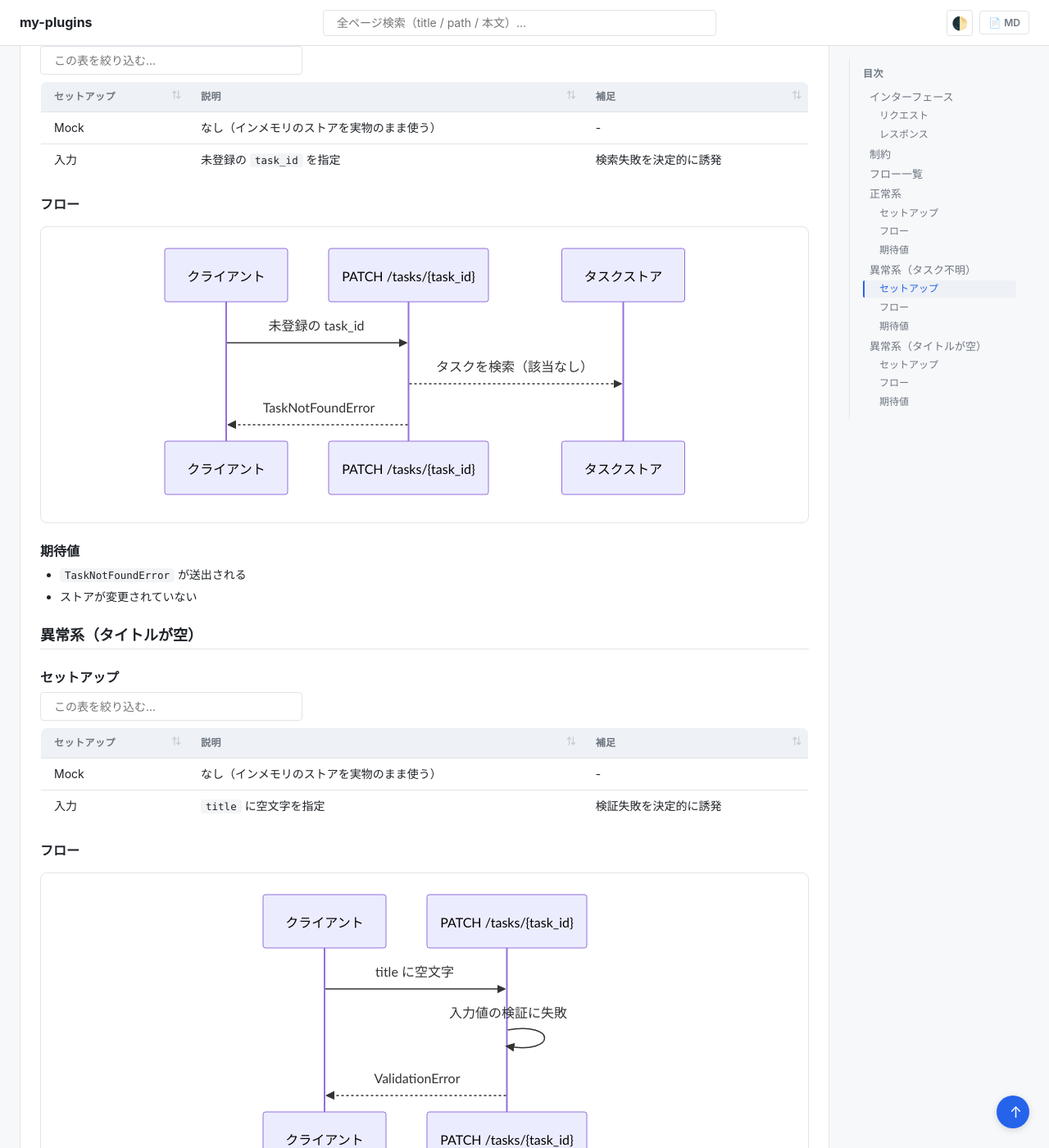
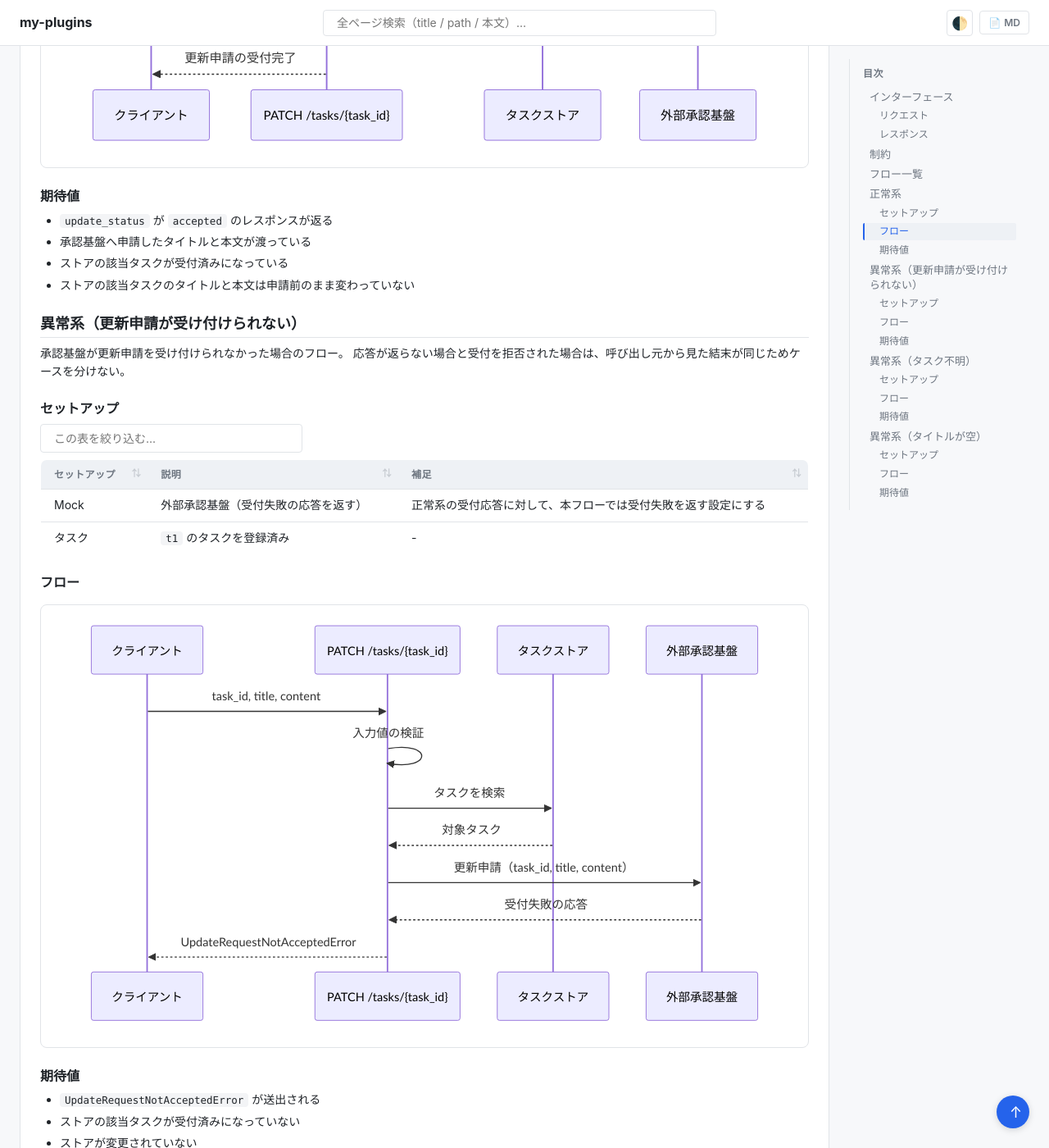
Before and after one commit to shuhei1101/ai-monitor-e2e, a Jekyll site: the page built from docs/wiki/設計図/バックエンド結合/タスク更新.py.md, in a window 1280 px wide and 1400 px high, scrolled down 2183 px. Shown: the whole window at 82% size. Built offline with Jekyll 4.4.1, drawn with Linux system fonts in a browser that asks for light colours; our own code applies the rules of GitHub Pages for plain Markdown files; some of the changed text lies outside the part shown.

Commit message:
docs: タスク更新の結合設計を承認基盤への更新申請前提に更新
- レスポンスを更新後のタスクから更新申請の受付状態に変更
- 異常系（更新申請が受け付けられない）を追加
- 承認基盤への申請タイムアウトと受付失敗の粒度を制約に明記
- バックエンド結合フォルダの README と設計図の目次を追加

Co-Authored-By: Claude Opus 5 <noreply@anthropic.com>

````diff
--- a/docs/wiki/設計図/バックエンド結合/タスク更新.py.md
+++ b/docs/wiki/設計図/バックエンド結合/タスク更新.py.md
@@ -6,7 +6,9 @@ template_version: 1.0.0
 
 エンドポイント: PATCH /tasks/{task_id}
 
-登録済みタスクのタイトルと本文を更新する。
+登録済みタスクのタイトルと本文の更新を、外部承認基盤へ申請する。
+更新の確定は承認基盤から非同期で返るため、本エンドポイントの範囲は承認基盤の受付応答を受け取るところまでとする。
+承認結果の反映と承認待ち状態の照会は扱わない。
 
 ## インターフェース
 
@@ -23,23 +25,27 @@ template_version: 1.0.0
 | フィールド | 型 | 説明 | 制限 | 補足 |
 | --- | --- | --- | --- | --- |
 | `id` | str | タスク ID | - | - |
-| `title` | str | 更新後のタスク名 | - | - |
-| `content` | str | 更新後の本文 | - | - |
+| `update_status` | str | 更新申請の状態 | `accepted` | 受付完了を表す。受付前のタスクは `none` |
+
+更新後のタイトルと本文は返さない。
+承認が完了するまで更新は確定せず、この時点で確定値を返すと承認前の内容を確定済みとして扱うことになるため。
 
 ## 制約
 
 | 項目 | 制約 | 補足 |
 | --- | --- | --- |
-| タイムアウト | 制限なし | - |
+| タイムアウト | 承認基盤への更新申請は 5 秒で打ち切る | 超過時は受付失敗として扱う。値は設定ファイルへ外出しする |
 | 認可 | なし | sandbox 用の最小実装 |
+| 受付失敗の粒度 | 応答なしと受付拒否を区別しない | 呼び出し元から見た結末が同じため |
 
 ## フロー一覧
 
 | 分類 | フロー名 | 概要 | 補足 |
 | --- | --- | --- | --- |
-| 正常 | 正常系 | 対象タスクのタイトルと本文を更新して返す | - |
-| 異常 | 異常系（タスク不明） | 未登録の ID を指定 | - |
-| 異常 | 異常系（タイトルが空） | タイトルの検証失敗 | - |
+| 正常 | 正常系 | 承認基盤へ更新申請を送り、受付応答をもって受付完了を返す | - |
+| 異常 | 異常系（更新申請が受け付けられない） | 承認基盤が受付に失敗する | 応答なしと受付拒否を分けない |
+| 異常 | 異常系（タスク不明） | 未登録の ID を指定 | 申請は送らない |
+| 異常 | 異常系（タイトルが空） | タイトルの検証失敗 | 申請は送らない |
 
 ## 正常系
 
@@ -47,7 +53,7 @@ template_version: 1.0.0
 
 | セットアップ | 説明 | 補足 |
 | --- | --- | --- |
-| Mock | なし（インメモリのストアを実物のまま使う） | - |
+| Mock | 外部承認基盤（受付応答を返す） | ストアはインメモリの実物をそのまま使う |
 | タスク | `t1` のタスクを登録済み | - |
 
 ### フロー
@@ -57,17 +63,60 @@ sequenceDiagram
   participant C as クライアント
   participant IF as PATCH /tasks/{task_id}
   participant DB as タスクストア
+  participant AP as 外部承認基盤
 
   C->>IF: task_id, title, content
   IF->>IF: 入力値の検証
-  IF->>DB: タスクを更新
-  IF-->>C: 更新後のタスク
+  IF->>DB: タスクを検索
+  DB-->>IF: 対象タスク
+  IF->>AP: 更新申請（task_id, title, content）
+  AP-->>IF: 受付応答
+  IF->>DB: 対象タスクを受付済みにする
+  IF-->>C: 更新申請の受付完了
 ```
 
 ### 期待値
 
-- 更新後のタイトルと本文を持つタスクが返る
-- ストアの該当タスクが更新後の値になっている
+- `update_status` が `accepted` のレスポンスが返る
+- 承認基盤へ申請したタイトルと本文が渡っている
+- ストアの該当タスクが受付済みになっている
+- ストアの該当タスクのタイトルと本文は申請前のまま変わっていない
+
+## 異常系（更新申請が受け付けられない）
+
+承認基盤が更新申請を受け付けられなかった場合のフロー。
+応答が返らない場合と受付を拒否された場合は、呼び出し元から見た結末が同じためケースを分けない。
+
+### セットアップ
+
+| セットアップ | 説明 | 補足 |
+| --- | --- | --- |
+| Mock | 外部承認基盤（受付失敗の応答を返す） | 正常系の受付応答に対して、本フローでは受付失敗を返す設定にする |
+| タスク | `t1` のタスクを登録済み | - |
+
+### フロー
+
+```mermaid
+sequenceDiagram
+  participant C as クライアント
+  participant IF as PATCH /tasks/{task_id}
+  participant DB as タスクストア
+  participant AP as 外部承認基盤
+
+  C->>IF: task_id, title, content
+  IF->>IF: 入力値の検証
+  IF->>DB: タスクを検索
+  DB-->>IF: 対象タスク
+  IF->>AP: 更新申請（task_id, title, content）
+  AP-->>IF: 受付失敗の応答
+  IF-->>C: UpdateRequestNotAcceptedError
+```
+
+### 期待値
+
+- `UpdateRequestNotAcceptedError` が送出される
+- ストアの該当タスクが受付済みになっていない
+- ストアが変更されていない
 
 ## 異常系（タスク不明）
 
@@ -75,7 +124,7 @@ sequenceDiagram
 
 | セットアップ | 説明 | 補足 |
 | --- | --- | --- |
-| Mock | なし（インメモリのストアを実物のまま使う） | - |
+| Mock | 外部承認基盤（呼ばれないことの確認用） | ストアはインメモリの実物をそのまま使う |
 | 入力 | 未登録の `task_id` を指定 | 検索失敗を決定的に誘発 |
 
 ### フロー
@@ -94,6 +143,7 @@ sequenceDiagram
 ### 期待値
 
 - `TaskNotFoundError` が送出される
+- 承認基盤へ申請が送られていない
 - ストアが変更されていない
 
 ## 異常系（タイトルが空）
@@ -102,7 +152,7 @@ sequenceDiagram
 
 | セットアップ | 説明 | 補足 |
 | --- | --- | --- |
-| Mock | なし（インメモリのストアを実物のまま使う） | - |
+| Mock | 外部承認基盤（呼ばれないことの確認用） | ストアはインメモリの実物をそのまま使う |
 | 入力 | `title` に空文字を指定 | 検証失敗を決定的に誘発 |
 
 ### フロー
@@ -120,4 +170,5 @@ sequenceDiagram
 ### 期待値
 
 - `ValidationError` が送出される
+- 承認基盤へ申請が送られていない
 - ストアが変更されていない
````
Also changed, not shown: docs/wiki/設計図/README.md (+1 -0 lines), docs/wiki/設計図/バックエンド結合/README.md (added, +9 -0 lines).
